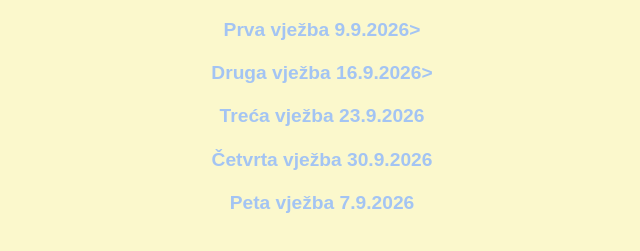
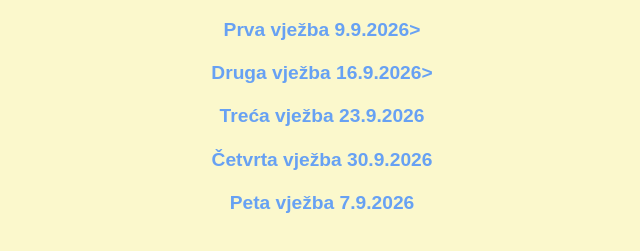
Before and after one commit to KristijanKrajnovic/sjiwp, a plain HTML site: page index.html in a window 1280 px wide. Shown: the part 61-312 px from the top of the page, without its empty margins (318-958 px from the left). Drawn offline with Linux system fonts and the light colour scheme; a web font is replaced by a local one.

Commit message:
Promijenjena boja linkova (vrlo malo, postali su plavlji)

```diff
--- a/still.css
+++ b/still.css
@@ -25,7 +25,7 @@ h5{
     text-align:left ;
 }
 a{
-    color: #a3C4F3;
+    color: #67a1f3;
     text-decoration: none;
     font-size: larger;
 }
```
